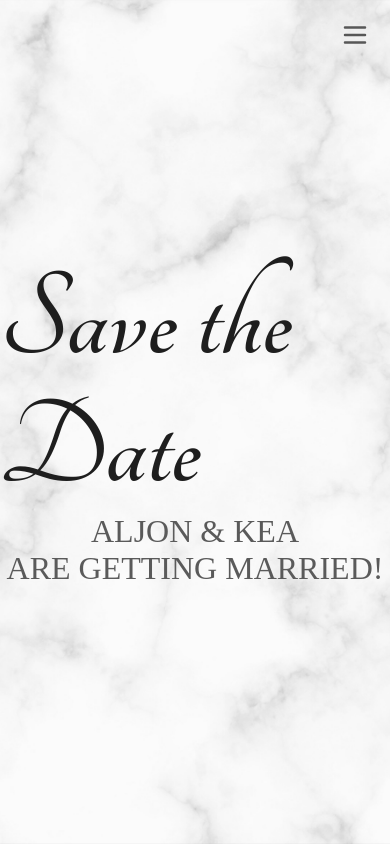
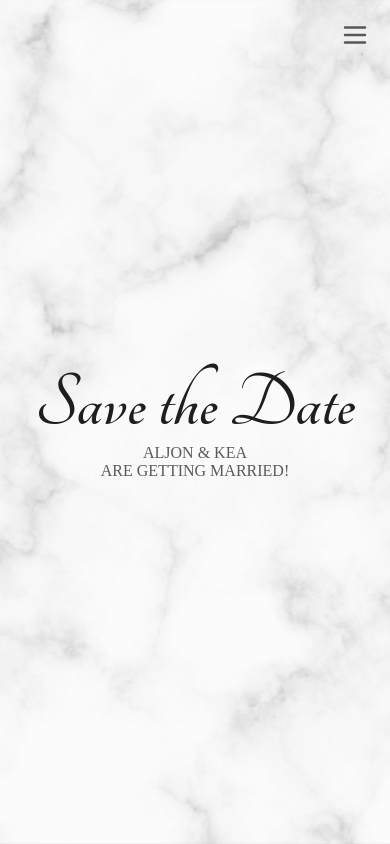
Before and after one commit to starter-dev/k-a, a plain HTML site: page index.html in a window 390 px wide. Drawn offline with Linux system fonts and the light colour scheme; a web font is replaced by a local one.

Commit message:
Update main.css

```diff
--- a/assets/css/main.css
+++ b/assets/css/main.css
@@ -188,6 +188,12 @@ body {
   .container .navigation {
     display: none;
   }
+  .container .title {
+    font-size: 5rem;
+  }
+  .container .subheading {
+    font-size: 1rem;
+  }
 }
 
 .slide .form {
```
